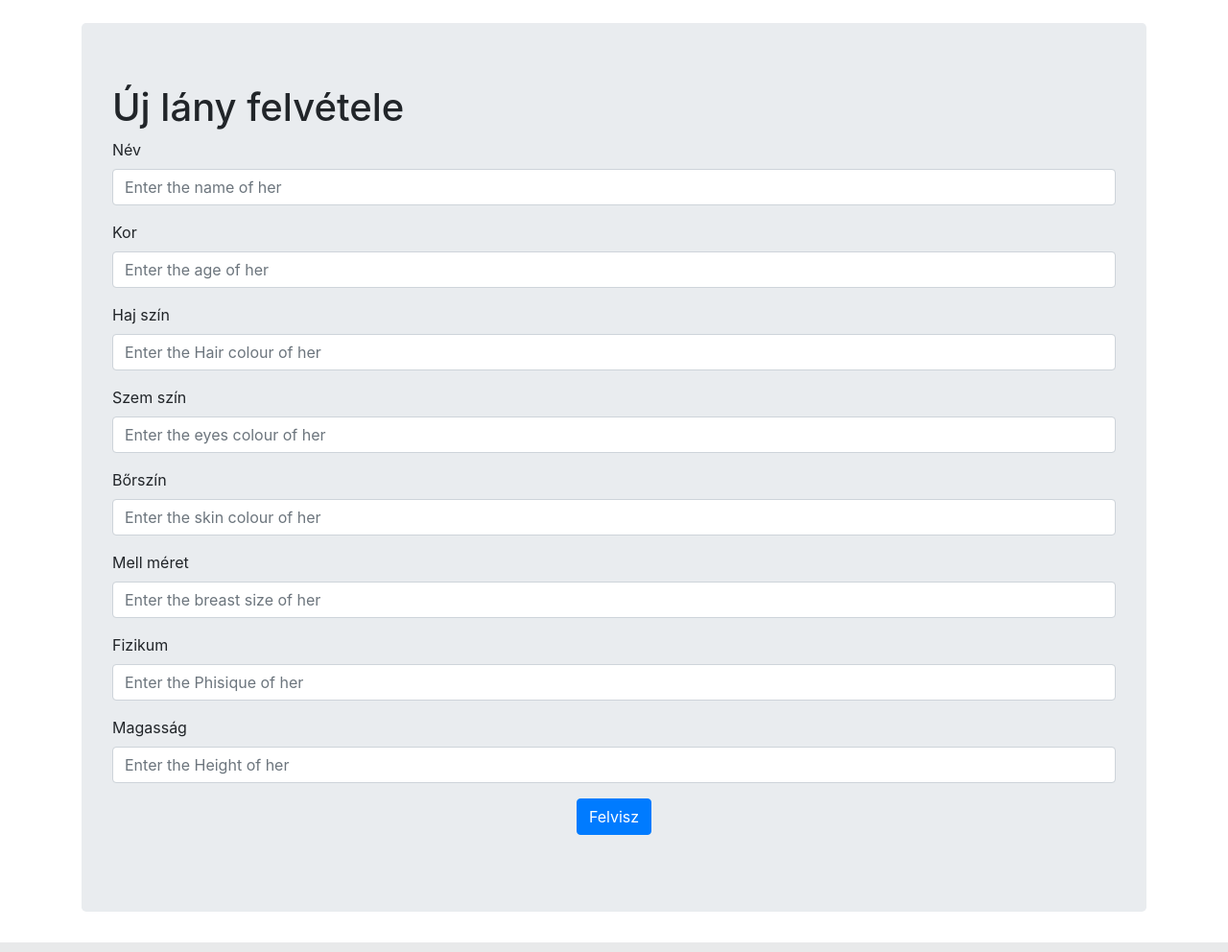
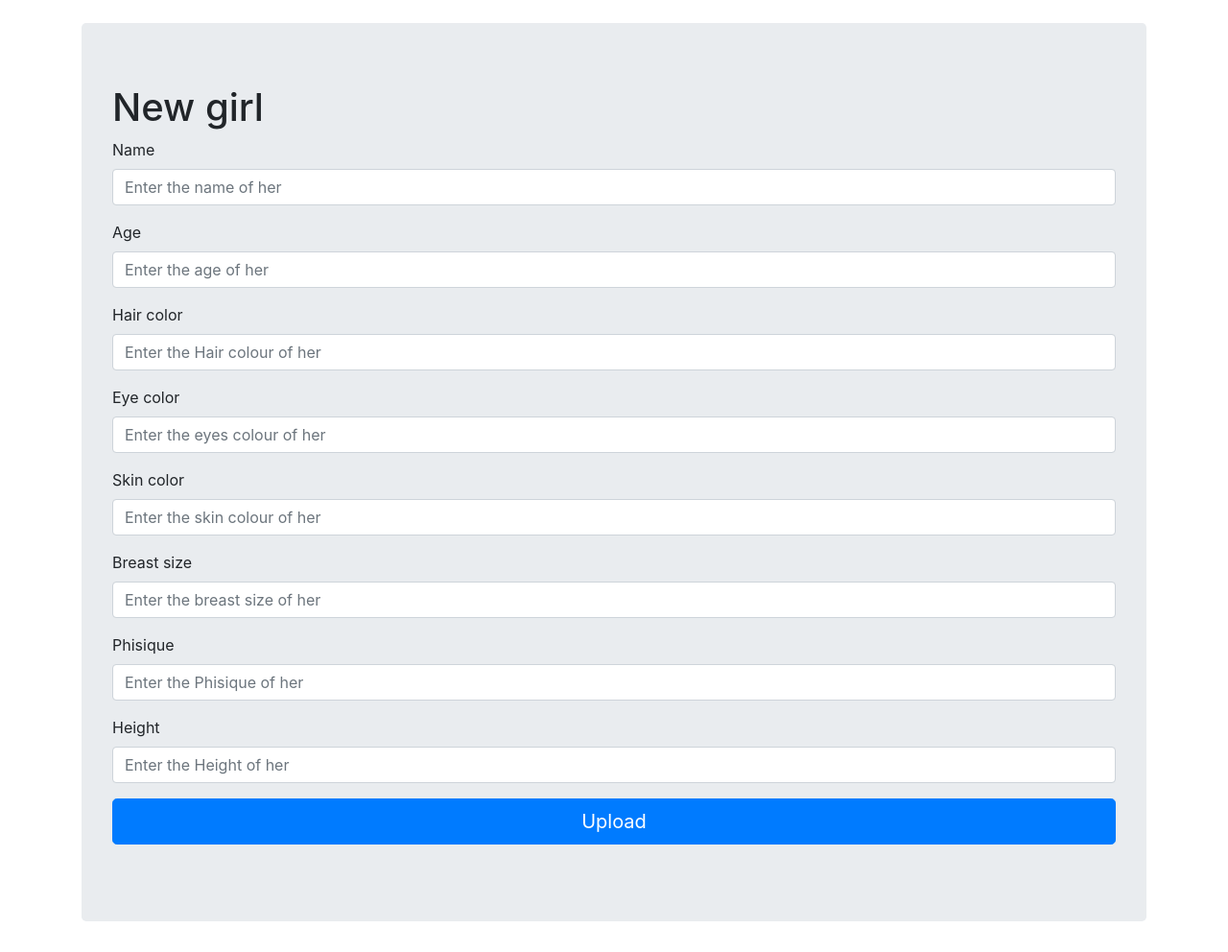
Before and after one commit to Lacieee/goditemplom, a PHP site: template Views/newGirl.php in a window 1280 px wide. Shown: the part 56-1048 px from the top of the page at 96% size. Run offline with PHP 8.4, Linux system fonts and the light colour scheme; the template is opened without the code that fills it, so the values that code supplies are empty.

Commit message:
jobb nyelv

```diff
--- a/Views/newGirl.php
+++ b/Views/newGirl.php
@@ -1,42 +1,42 @@
 <br>
 <div class="container">
     <div class="jumbotron main-wrapper">
-        <h1>Új lány felvétele</h1>
+        <h1>New girl</h1>
         <form>
             <div class="form-group">
-                <label for="name">Név</label>
+                <label for="name">Name</label>
                 <input type="text" class="form-control" id="name" name="name" placeholder="Enter the name of her">
             </div>
             <div class="form-group">
-                <label for="age">Kor</label>
+                <label for="age">Age</label>
                 <input type="number" class="form-control" id="age" name="age" placeholder="Enter the age of her">
             </div>
             <div class="form-group">
-                <label for="hairColour">Haj szín</label>
+                <label for="hairColour">Hair color</label>
                 <input type="text" class="form-control" id="hairColour" name="hairColour" placeholder="Enter the Hair colour of her">
             </div>
             <div class="form-group">
-                <label for="hairColour">Szem szín</label>
+                <label for="hairColour">Eye color</label>
                 <input type="text" class="form-control" id="hairColour" name="hairColour" placeholder="Enter the eyes colour of her">
             </div>
             <div class="form-group">
-                <label for="skinColour">Bőrszín</label>
+                <label for="skinColour">Skin color</label>
                 <input type="text" class="form-control" id="skinColour" name="skinColour" placeholder="Enter the skin colour of her">
             </div>
             <div class="form-group">
-                <label for="breastSize">Mell méret</label>
+                <label for="breastSize">Breast size</label>
                 <input type="text" class="form-control" id="breastSize" name="breastSize" placeholder="Enter the breast size of her">
             </div>
             <div class="form-group">
-                <label for="phisique">Fizikum</label>
+                <label for="phisique">Phisique</label>
                 <input type="text" class="form-control" id="phisique" name="phisique" placeholder="Enter the Phisique of her">
             </div>
             <div class="form-group">
-                <label for="height">Magasság</label>
+                <label for="height">Height</label>
                 <input type="text" class="form-control" id="height" name="height" placeholder="Enter the Height of her">
             </div>
             <div class="form-group text-center">
-            <button type="submit" id="submitForm" name="submitForm" class="btn btn-primary">Felvisz</button>
+            <button type="submit" id="submitForm" name="submitForm" class="btn btn-primary btn-lg btn-block">Upload</button>
             </div>
         </form>
     </div>
```
